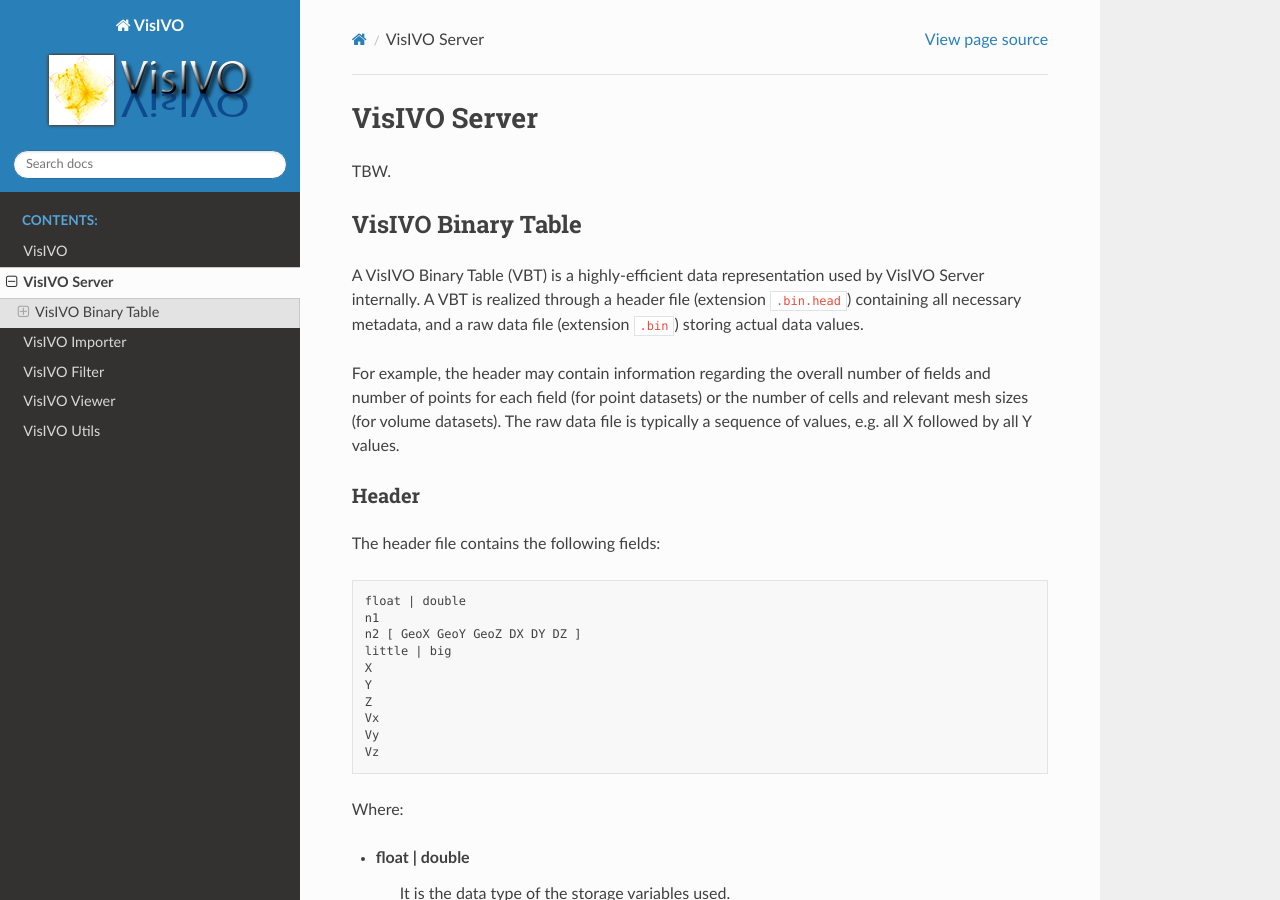
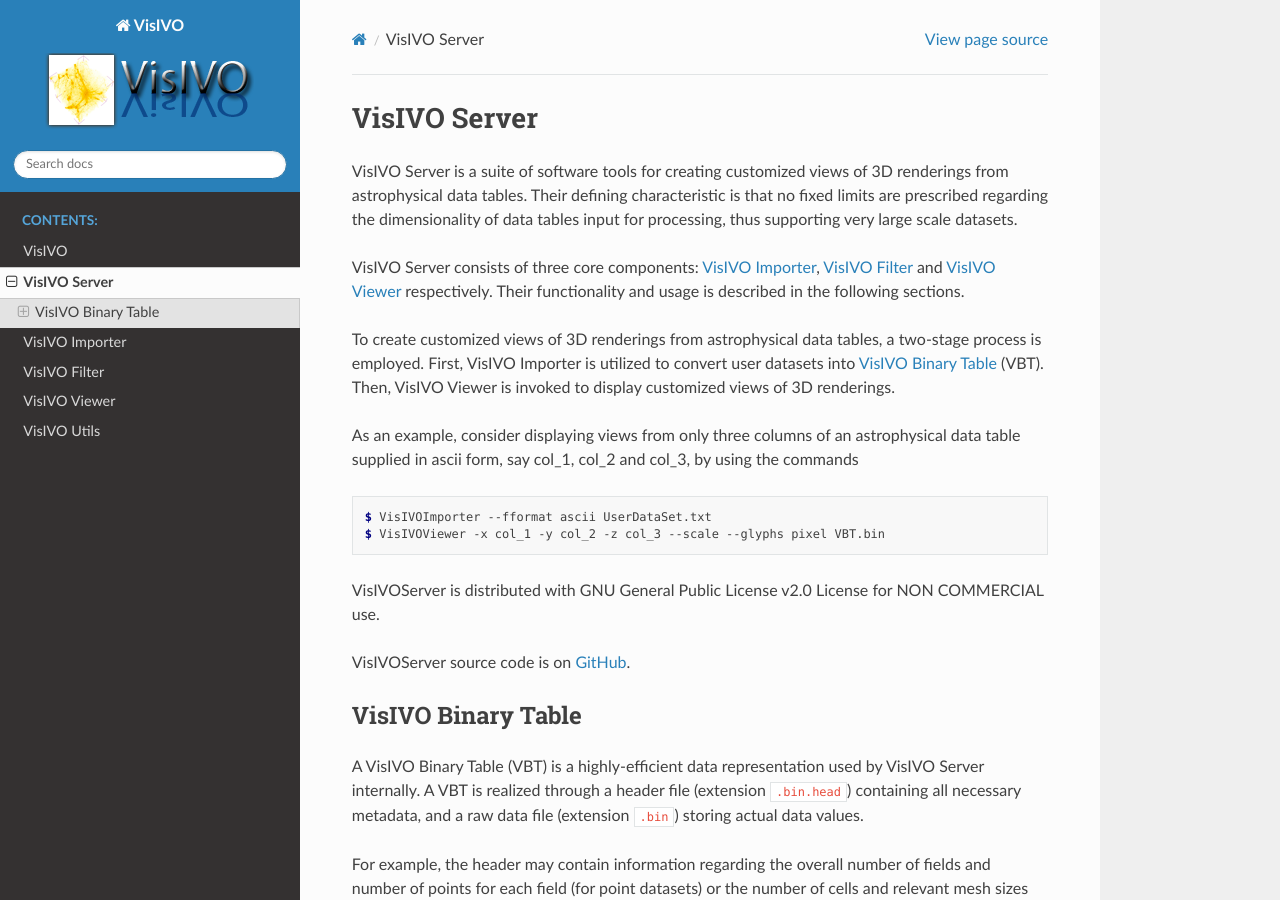
Before and after one commit to VisIVOLab/VisIVO-doc, a Sphinx documentation site: the page built from source/visivo_server.rst, in a window 1280 px wide and 900 px high. Built offline with Sphinx 7.4.7 and the Read the Docs theme 2.0.0, drawn with Linux system fonts in a browser that asks for light colours.

Commit message:
Server: added intro

```diff
--- a/source/visivo_server.rst
+++ b/source/visivo_server.rst
@@ -1,6 +1,21 @@
 VisIVO Server
 =============
-TBW.
+VisIVO Server is a suite of software tools for creating customized views of 3D renderings from astrophysical data tables. Their defining characteristic is that no fixed limits are prescribed regarding the dimensionality of data tables input for processing, thus supporting very large scale datasets.
+
+VisIVO Server consists of three core components: :doc:`/visivo_importer`, :doc:`/visivo_filter` and :doc:`visivo_viewer` respectively. Their functionality and usage is described in the following sections.
+
+To create customized views of 3D renderings from astrophysical data tables, a two-stage process is employed. First, VisIVO Importer is utilized to convert user datasets into `VisIVO Binary Table`_ (VBT). Then, VisIVO Viewer is invoked to display customized views of 3D renderings.
+
+As an example, consider displaying views from only three columns of an astrophysical data table supplied in ascii form, say col_1, col_2 and col_3, by using the commands
+
+.. code-block:: console
+
+    $ VisIVOImporter --fformat ascii UserDataSet.txt
+    $ VisIVOViewer -x col_1 -y col_2 -z col_3 --scale --glyphs pixel VBT.bin
+
+VisIVOServer is distributed with GNU General Public License v2.0 License for NON COMMERCIAL use.
+
+VisIVOServer source code is on `GitHub <https://github.com/VisIVOTeam/VisIVOServer>`_.
 
 
 VisIVO Binary Table
```
